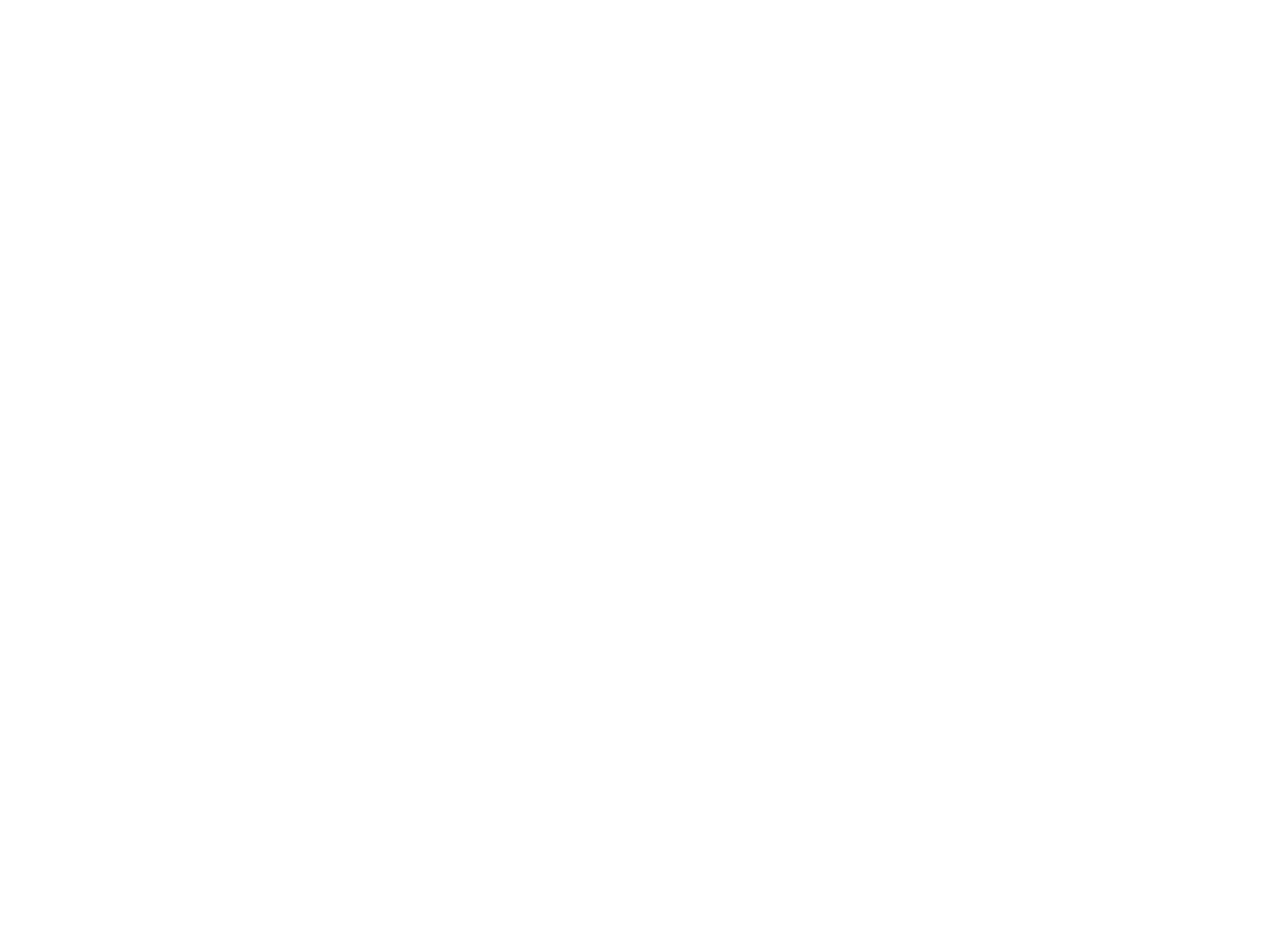
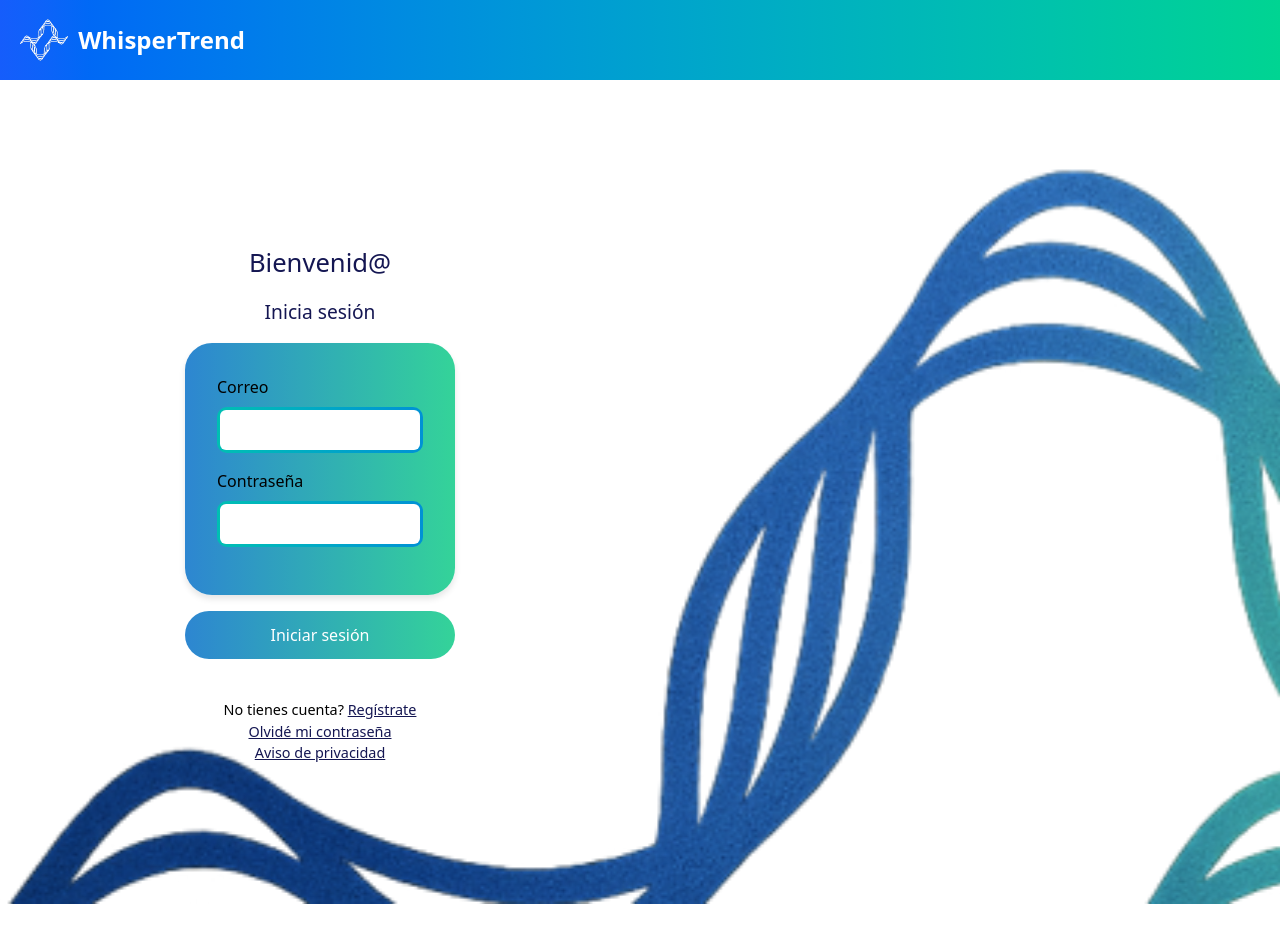
Before and after one commit to TecMrDocs/Cropopoly3-WhisperTrend, a React (Vite) app in the folder core/web/: page /login in a window 1280 px wide. Before the commit this address had no page. Before the commit the page ends 800 px from the top, so only its background shows below. Built offline with nearby package versions, Linux system fonts and the light colour scheme; the HTML template or start-up script is replaced by a standard one.

Commit message:
Pantalla de Login

```diff
--- /dev/null
+++ b/core/web/src/components/Container.tsx
@@ -0,0 +1,15 @@
+export default function Container(props: any) {
+  return (
+
+    <form style={{
+    background: "linear-gradient(90deg, #2d86d1 0%, #34d399 100%)",
+    padding: "2rem",
+    borderRadius: "27px",
+    width: "100%",
+    maxWidth: "400px",
+    boxShadow: "0 4px 6px rgba(0, 0, 0, 0.1)"
+  }}>
+      {props.children}
+    </form>
+  );
+}
--- /dev/null
+++ b/core/web/src/components/GenericButton.tsx
@@ -0,0 +1,24 @@
+// export default function GenericButton(props:any){
+//   return(
+//     <button className="back-button text-[#276de1] !bg-white rounded-[15px] w-[8%] border-4 border-[#276de1] text-[17px] font-semibold cursor-pointer py-2 px-2.5">
+//       {props.text}
+//     </button>
+//   );
+// }
+
+export default function GenericButton(props: any) {
+  return (
+    <button style={{
+      background: "linear-gradient(90deg, #2d86d1 0%, #34d399 100%)",
+      width: "100%",
+      padding: "0.75rem",
+      margin: "1rem 0",
+      color: "white",
+      border: "none",
+      borderRadius: "25px",
+      cursor: "pointer"
+    }}>
+      {props.text}
+    </button>
+  );
+}
--- /dev/null
+++ b/core/web/src/components/LogoBackground.tsx
@@ -0,0 +1,18 @@
+import colorLogo from '../images/color-logo.png';
+
+
+export default function LogoBackground(props: any) {
+  return (
+
+    <div style={{
+    backgroundImage: `url(${colorLogo})`,
+    backgroundSize: "cover",
+    backgroundPosition: "center",
+    backgroundRepeat: "no-repeat",
+    minHeight: "100vh",
+    display: "flex"
+    }}>
+      {props.children}
+    </div>
+  );
+}
--- /dev/null
+++ b/core/web/src/pages/Login.tsx
@@ -0,0 +1,42 @@
+import GenericButton from "../components/GenericButton";
+import TextField from '../components/TextField';
+import LogoBackground from '../components/LogoBackground';
+import Container from '../components/Container';
+
+export default function Login() {
+
+
+  return (
+    <LogoBackground>
+
+      <div style={{flex: 1,display: "flex", justifyContent: "center", alignItems: "center", padding: "2rem" }}>
+        <div >
+          <h1 style={{ textAlign: "center", marginBottom: "1rem", color: "#141652", fontSize: "1.6rem" }}>Bienvenid@</h1>
+          <h2 style={{ textAlign: "center", marginBottom: "1rem", color: "#141652", fontSize: "1.2rem" }}>Inicia sesión</h2>
+
+          <Container>
+            <div style={{ marginBottom: "1rem" }}>
+              <label htmlFor="email" style={{ display: "block", marginBottom: "0.5rem" }}>Correo</label>
+              <TextField></TextField>
+            </div>
+
+            <div style={{ marginBottom: "1rem" }}>
+              <label htmlFor="password" style={{ display: "block", marginBottom: "0.5rem" }}>Contraseña</label>
+              <TextField></TextField>
+            </div>
+
+          </Container>
+          <GenericButton type="submit" text="Iniciar sesión" />
+          <div style={{ textAlign: "center", marginTop: "1.5rem", fontSize: "0.9rem" }}>
+            <p>No tienes cuenta? <a href="#" style={{ color: "#141652" ,textDecoration: "underline"}}>Regístrate</a></p>
+            <p><a href="#" style={{ color: "#141652" , textDecoration: "underline"}}>Olvidé mi contraseña</a></p>
+            <p><a href="#" style={{ color: "#141652" , textDecoration: "underline"}}>Aviso de privacidad</a></p>
+          </div>
+        </div>
+      </div>
+      <div style={{flex: 1,padding: "2rem",display: "flex", flexDirection: "column" as const, justifyContent: "center", color: "white",maxWidth: "50%"}}>
+      </div>
+    </LogoBackground>
+
+  );
+}
--- a/core/web/src/router/WebRouter.tsx
+++ b/core/web/src/router/WebRouter.tsx
@@ -19,6 +19,7 @@ import LaunchProducto from "../pages/LaunchProducto";
 import LaunchRegistroVentas from "../pages/LaunchRegistroVentas";
 import LaunchVentas from "../pages/LaunchVentas";
 import Loading from "../pages/Loading";
+import Login from "../pages/Login";
 
 
 export default function WebRouter(){
@@ -49,6 +50,7 @@ export default function WebRouter(){
       <Route path="/launchRegistroVentas" element={loadLayout(LaunchLayout, LaunchRegistroVentas)} />
       <Route path="/launchVentas" element={loadLayout(LaunchLayout, LaunchVentas)} />
       <Route path="/loading" element={loadLayout(LaunchLayout, Loading)} />
+      <Route path="/login" element={loadLayout(MainLayout, Login)} />
     </Routes>
   );
 }
```
Also changed, not shown: core/web/src/images/color-logo.png (added).
